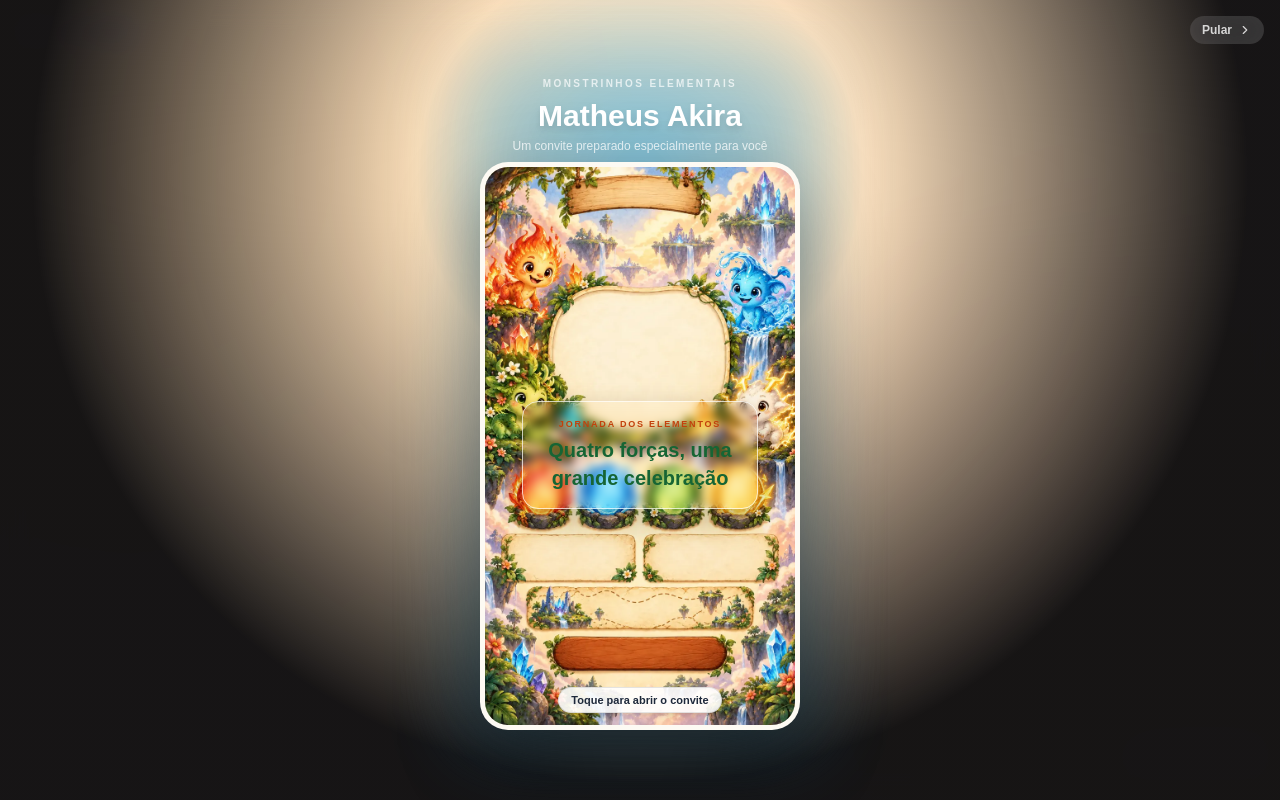
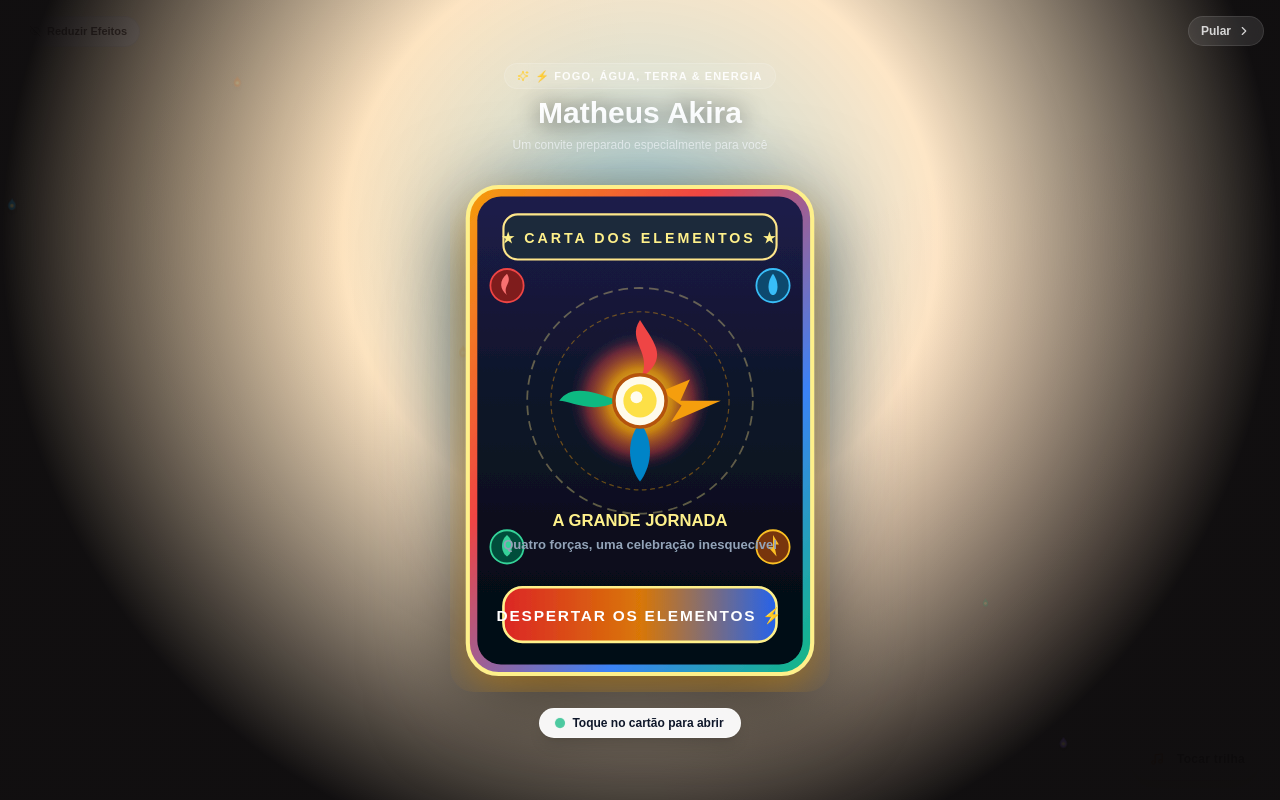
Before and after one commit to msjtec12/feitos-de-nos, a Next.js app: page /convite/matheus-akira-1-ano in a window 1280 px wide. Built offline with nearby package versions, Linux system fonts and the light colour scheme; no server answers; the database is empty.

Commit message:
fix(convites): aprimora cartoes e envelopes de abertura para todos os 13 temas

```diff
--- a/src/components/invitations/experience/InvitationOpening.tsx
+++ b/src/components/invitations/experience/InvitationOpening.tsx
@@ -3,10 +3,10 @@
 import React, { useState, useEffect } from 'react';
 import Image from 'next/image';
 import { EventThemeConfig } from '@/types/invitation';
-import { ChevronRight } from 'lucide-react';
+import { ChevronRight, Sparkles } from 'lucide-react';
 import { useOptionalInvitationTheme } from './InvitationExperience';
 import { getInvitationTheme } from '@/data/invitation-themes';
-import { getPremiumThemeVisual } from '@/lib/invitations/premium-theme-visuals';
+import { ThemeParticles } from './ThemeParticles';
 
 interface InvitationOpeningProps {
   title?: string;
@@ -83,86 +83,97 @@ export function InvitationOpening(props: InvitationOpeningProps) {
   };
 
   const openingSvg = activeTheme.assets.openingCoverSvg;
-  const premiumVisual = getPremiumThemeVisual(activeTheme.assetFolder);
   const primaryColor = themeConfig.primaryColor || activeTheme.previewColors.primary;
   const accentColor = themeConfig.accentColor || activeTheme.previewColors.accent;
+  const displayName = honoreeName || title;
 
   return (
     <div
-      className={`absolute inset-0 z-50 flex items-center justify-center p-3 sm:p-4 backdrop-blur-md transition-all duration-700 select-none ${
+      className={`fixed inset-0 z-50 flex flex-col items-center justify-center p-3 sm:p-5 overflow-hidden transition-all duration-700 select-none ${
         isOpening ? 'opacity-0 pointer-events-none scale-105' : 'opacity-100 scale-100'
       }`}
       style={{
-        background: `radial-gradient(circle at 50% 22%, ${accentColor}55 0%, ${primaryColor}33 25%, rgba(15,13,14,.97) 68%)`,
+        background: `radial-gradient(circle at 50% 30%, ${accentColor}44 0%, ${primaryColor}28 35%, rgba(12, 10, 11, 0.98) 75%)`,
       }}
     >
-      {/* Botão de pular animação */}
+      {/* Partículas sutis no fundo da abertura */}
+      <div className="absolute inset-0 pointer-events-none opacity-40">
+        <ThemeParticles themeConfig={themeConfig} />
+      </div>
+
+      {/* Botão discreto de pular animação */}
       <button
         type="button"
         onClick={handleSkip}
-        className="absolute top-4 right-4 z-20 inline-flex items-center gap-1.5 px-3 py-1.5 rounded-full text-xs font-bold text-white/80 hover:text-white bg-white/15 hover:bg-white/25 backdrop-blur-md transition-all active:scale-95 shadow-xs"
+        className="absolute top-4 right-4 z-20 inline-flex items-center gap-1.5 px-3 py-1.5 rounded-full text-xs font-bold text-white/80 hover:text-white bg-white/10 hover:bg-white/20 backdrop-blur-md transition-all active:scale-95 shadow-xs border border-white/10"
         title="Pular animação e ir direto ao convite"
       >
         <span>Pular</span>
         <ChevronRight className="w-3.5 h-3.5" />
       </button>
 
-      <div className={`relative w-full cursor-pointer ${premiumVisual ? 'max-w-[320px]' : 'max-w-sm'}`} onClick={() => handleTriggerOpen(true)}>
-        <div className="relative z-10 mb-2 space-y-1 text-center text-white">
-          <span className="text-[10px] font-bold uppercase tracking-[.24em] text-white/70">
-            {activeTheme.name}
-          </span>
+      {/* Conteúdo Central: Cabeçalho + Cartão Interativo + Indicador de Toque */}
+      <div
+        className="relative z-10 w-full max-w-[360px] sm:max-w-[380px] flex flex-col items-center cursor-pointer group"
+        onClick={() => handleTriggerOpen(true)}
+      >
+        {/* Cabeçalho Elegante */}
+        <div className="mb-3 sm:mb-4 text-center space-y-1.5 px-2">
+          <div className="inline-flex items-center gap-1.5 px-3 py-1 rounded-full text-[10px] sm:text-[11px] font-bold uppercase tracking-widest bg-white/10 text-white/90 border border-white/15 backdrop-blur-md shadow-xs">
+            <Sparkles className="w-3 h-3 text-amber-300" />
+            <span>{activeTheme.heroBadge || activeTheme.name}</span>
+          </div>
+
           <h2
-            className="text-2xl font-black leading-tight drop-shadow-lg sm:text-3xl"
+            className="text-2xl sm:text-3xl font-black text-white leading-tight drop-shadow-[0_2px_12px_rgba(0,0,0,0.7)]"
             style={{ fontFamily: themeConfig.headingFont || activeTheme.config.headingFont }}
           >
-            {honoreeName || title}
+            {displayName}
           </h2>
-          <p className="text-xs font-medium text-white/75">Um convite preparado especialmente para você</p>
+
+          {guestName ? (
+            <div className="pt-0.5">
+              <span className="inline-flex items-center gap-1 px-3 py-0.5 rounded-full text-xs font-semibold bg-amber-400/20 text-amber-200 border border-amber-400/30 backdrop-blur-xs">
+                Convite especial para <strong className="text-white font-bold ml-1">{guestName}</strong>
+              </span>
+            </div>
+          ) : (
+            <p className="text-xs font-medium text-white/80 drop-shadow-sm">
+              Um convite preparado especialmente para você
+            </p>
+          )}
         </div>
 
-        {/* Halo estático e discreto atrás do invólucro do tema */}
+        {/* Aura de iluminação pulsante suave atrás do cartão */}
         <div
-          className="absolute -inset-4 rounded-3xl opacity-25 blur-2xl pointer-events-none"
+          className="absolute top-1/2 left-1/2 -translate-x-1/2 -translate-y-1/2 w-[300px] h-[400px] rounded-full opacity-35 blur-3xl pointer-events-none group-hover:opacity-50 transition-opacity duration-700"
           style={{ backgroundColor: accentColor }}
         />
 
-        {/* Card interativo de abertura com asset vetorial personalizado por tema */}
-        <div className={`relative max-h-[75vh] w-full mx-auto flex flex-col items-center justify-center transition-transform duration-500 hover:scale-[1.01] active:scale-[0.995] ${premiumVisual ? 'aspect-[9/16] overflow-hidden rounded-[28px] border-[5px] border-white/75 bg-[#f8edce] shadow-[0_28px_80px_rgba(0,0,0,.42)]' : 'aspect-[3/4]'}`}>
+        {/* O Cartão / Envelope Temático */}
+        <div className="relative w-full aspect-[320/440] max-h-[62vh] sm:max-h-[68vh] rounded-[24px] overflow-hidden transition-all duration-500 group-hover:scale-[1.02] group-active:scale-[0.98] drop-shadow-[0_22px_45px_rgba(0,0,0,0.65)]">
+          {/* Ilustração vetorial rica exclusiva do tema */}
           <div className="relative w-full h-full">
             <Image
-              src={premiumVisual?.background || openingSvg}
-              alt={`Abertura temática ${activeTheme.name}`}
+              src={openingSvg}
+              alt={`Cartão do tema ${activeTheme.name}`}
               fill
               priority
-              className={premiumVisual ? 'object-cover' : 'object-contain drop-shadow-2xl'}
+              className="object-contain"
             />
-            {premiumVisual && (
-              <div className="absolute inset-x-[12%] top-[42%] rounded-2xl border border-white/70 bg-[#fffaf0]/94 px-4 py-4 text-center shadow-[0_12px_30px_rgba(20,15,10,.24)] backdrop-blur-sm">
-                <span className="block text-[9px] font-black uppercase tracking-[.2em]" style={{ color: premiumVisual.accent }}>{premiumVisual.openingLabel}</span>
-                <strong className="mt-1 block text-xl" style={{ color: premiumVisual.primary, fontFamily: themeConfig.headingFont || activeTheme.config.headingFont }}>{premiumVisual.openingMessage}</strong>
-              </div>
-            )}
           </div>
 
-          {/* Dica interativa de toque */}
-          <div className="absolute bottom-3 inset-x-0 text-center pointer-events-none">
-            <span
-              className="inline-flex items-center gap-1.5 px-3 py-1 rounded-full text-[11px] font-bold bg-white/90 text-slate-800 shadow-md border border-black/10 backdrop-blur-xs"
-            >
-              <span>Toque para abrir o convite</span>
-            </span>
-          </div>
+          {/* Efeito de brilho de luz diagonal suave passando sobre o cartão */}
+          <div className="absolute inset-0 pointer-events-none bg-gradient-to-tr from-transparent via-white/10 to-transparent opacity-0 group-hover:opacity-100 transition-opacity duration-500" />
         </div>
 
-        {/* Informações do convidado se houver */}
-        {guestName && (
-          <div className="text-center mt-3">
-            <span className="text-xs text-white/90 font-medium px-3 py-1 rounded-full bg-white/10 backdrop-blur-xs border border-white/10">
-              Convite especial para <strong className="text-white font-bold">{guestName}</strong>
-            </span>
-          </div>
-        )}
+        {/* Dica interativa animada de toque */}
+        <div className="mt-3.5 sm:mt-4 text-center">
+          <span className="inline-flex items-center gap-2 px-4 py-1.5 rounded-full text-xs font-bold bg-white/95 text-slate-900 shadow-lg border border-white/40 backdrop-blur-md transition-all group-hover:bg-amber-400 group-hover:text-slate-950 group-hover:scale-105">
+            <span className="w-2 h-2 rounded-full bg-emerald-500 animate-ping" />
+            <span>Toque no cartão para abrir</span>
+          </span>
+        </div>
       </div>
     </div>
   );
```
Also changed, not shown: public/invitations/themes/dinosaurs/explorer-crate.svg, public/invitations/themes/elemental/elemental-card.svg.
